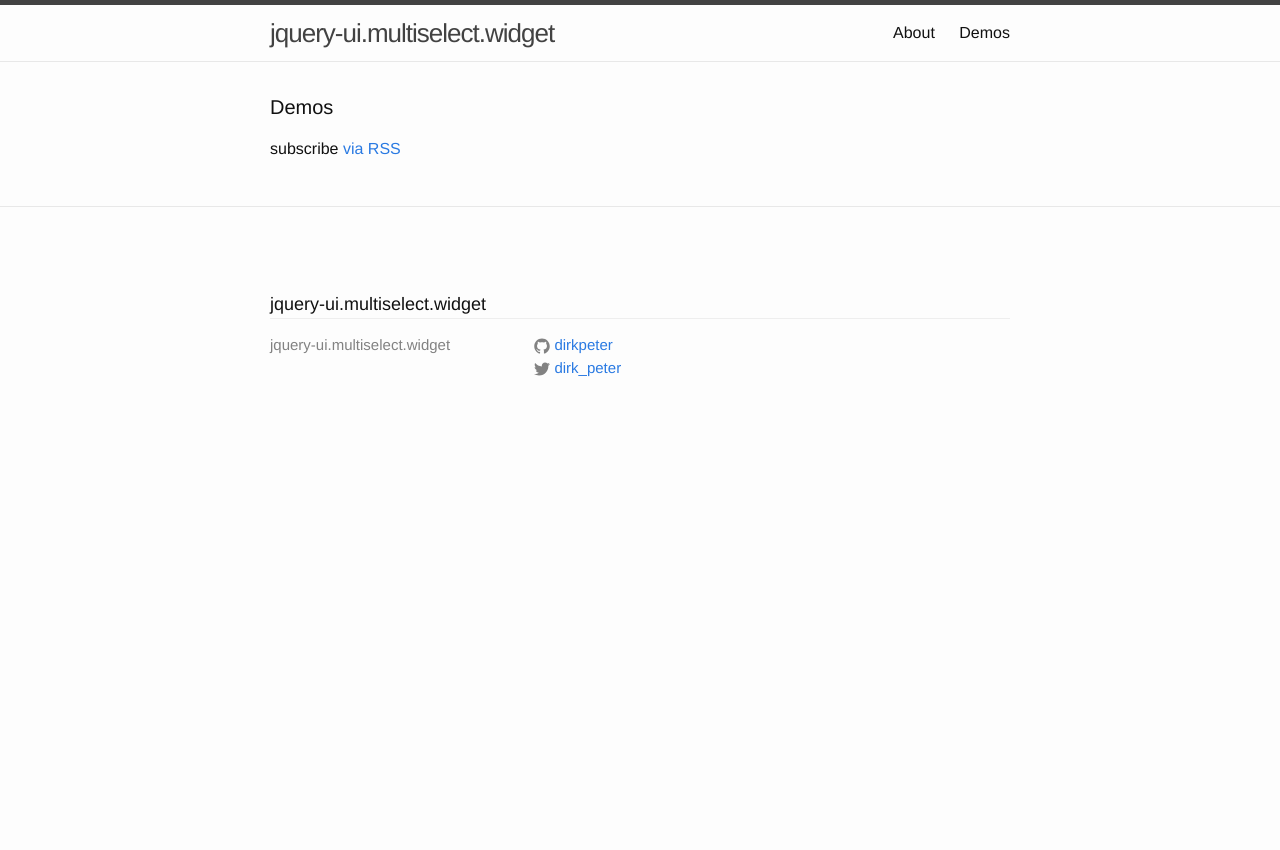
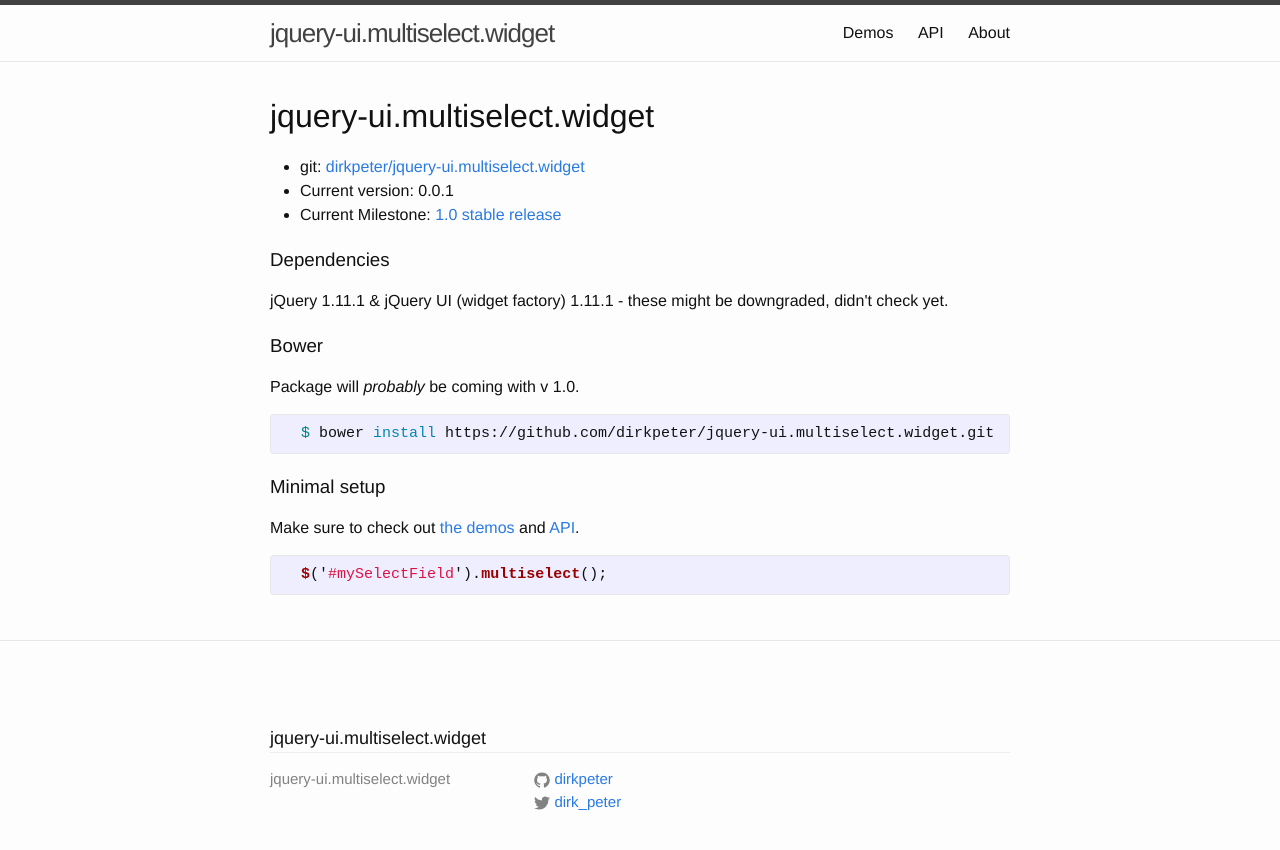
Before and after one commit to dirkpeter/jquery-ui.multiselect.widget, a Jekyll site: the page built from index.html, in a window 1280 px wide. Shown: the top 850 px of the page. Built offline with Jekyll 4.4.1, drawn with Linux system fonts in a browser that asks for light colours.

```diff
--- a/index.html
+++ b/index.html
@@ -3,17 +3,28 @@ layout: default
 ---
 
 <div class="home">
-  <h1 class="page-heading">Demos</h1>
+  <h1>jquery-ui.multiselect.widget</h1>
 
-  <ul class="demo-list">
-    {% for demo in site.demos %}
-      <li>
-        <h2>
-          <a class="post-link" href="{{ demo.url | prepend: site.baseurl }}">{{ demo.title }}</a>
-        </h2>
-      </li>
-    {% endfor %}
+  <ul>
+    <li>git: <a href="https://github.com/dirkpeter/jquery-ui.multiselect.widget">dirkpeter/jquery-ui.multiselect.widget</a></li>
+    <li>Current version: 0.0.1</li>
+    <li>Current Milestone: <a href="https://github.com/dirkpeter/jquery-ui.multiselect.widget/milestones/1.0%20first%20stable%20release">1.0 stable release</a></li>
   </ul>
 
-  <p class="rss-subscribe">subscribe <a href="{{ "/feed.xml" | prepend: site.baseurl }}">via RSS</a></p>
+  <h3>Dependencies</h3>
+  <p>jQuery 1.11.1 &amp; jQuery UI (widget factory) 1.11.1 - these might be downgraded, didn't check yet.</p>
+
+  <h3>Bower</h3>
+  <p>Package will <i>probably</i> be coming with v 1.0.</p>
+{% highlight bash %}
+  $ bower install https://github.com/dirkpeter/jquery-ui.multiselect.widget.git
+{% endhighlight %}
+
+  <h3>Minimal setup</h3>
+  <p>Make sure to check out <a href="/demos">the demos</a> and <a href="/api">API</a>.</p>
+{% highlight javascript %}
+  $('#mySelectField').multiselect();
+{% endhighlight %}
+
+  <!--<p class="rss-subscribe">subscribe <a href="{{ "/feed.xml" | prepend: site.baseurl }}">via RSS</a></p>-->
 </div>
```
Also changed, not shown: 01_api.md (renamed from about.md, +3 -20 lines), 10_about.md (added, +11 -0 lines), 00_demos.md (renamed from demos.md).
